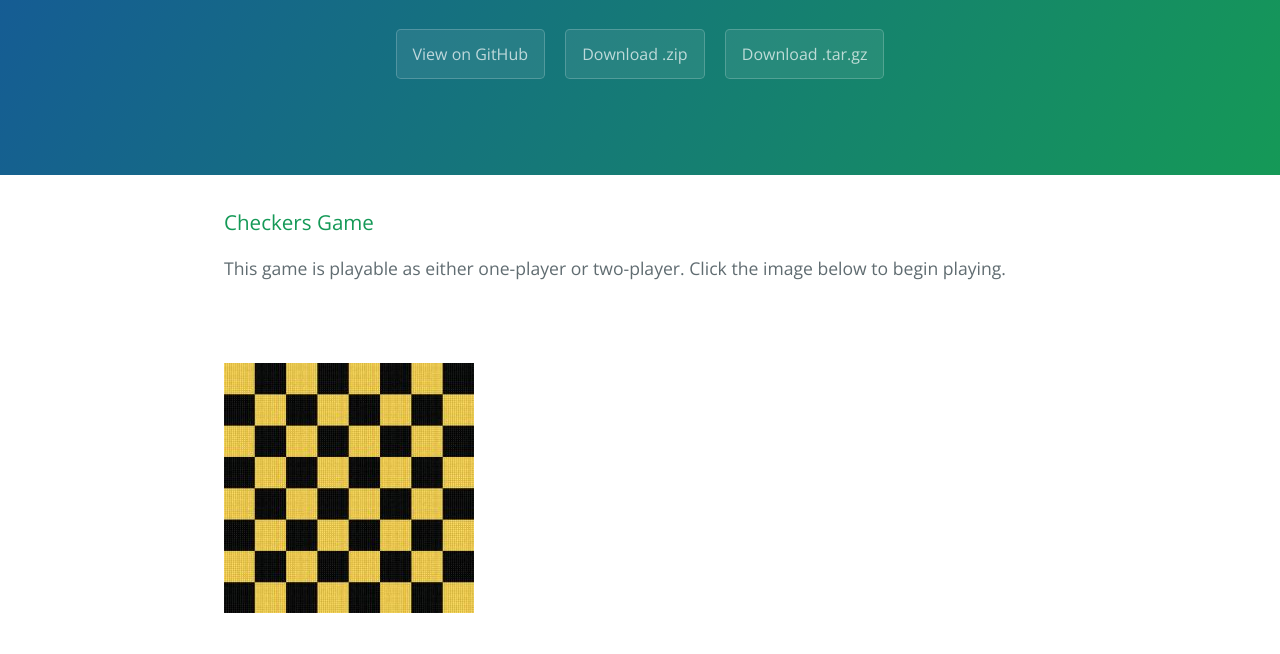
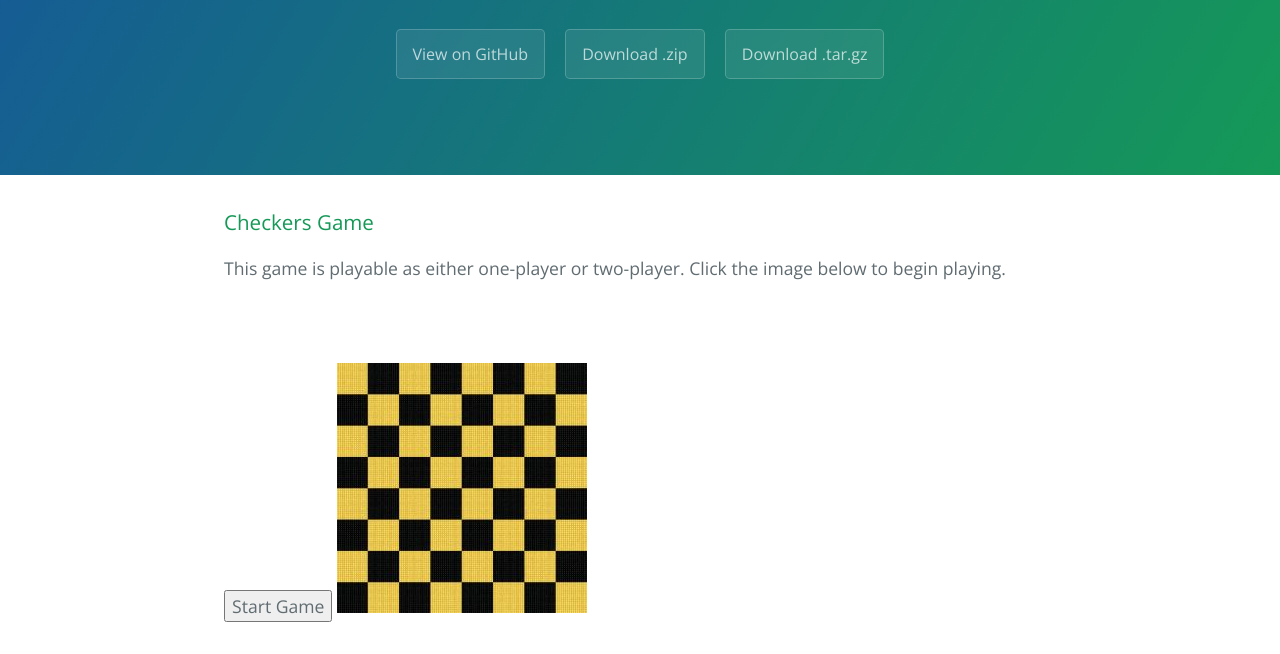
Before and after one commit to zbowhay/PortWebApp, a plain HTML site: page checkers.html in a window 1280 px wide. Shown: the part 208-862 px from the top of the page. Drawn offline with nearby package versions, Linux system fonts and the light colour scheme.

Commit message:
fiddling

```diff
--- a/checkers.html
+++ b/checkers.html
@@ -31,11 +31,14 @@
 
     <section class="main-content">
 
+      <button onclick="startGame()">Start Game</button>
+
       <a href="#" onclick="startGame()"><img src="Images/CheckersBoard.jpg"></img></a>
+
     </section>
 
     <script type="text/javascript">
       function startGame(){
-        document.alert("Game Started!");
+        window.alert("Game Started!");
       }
     </script>
```
